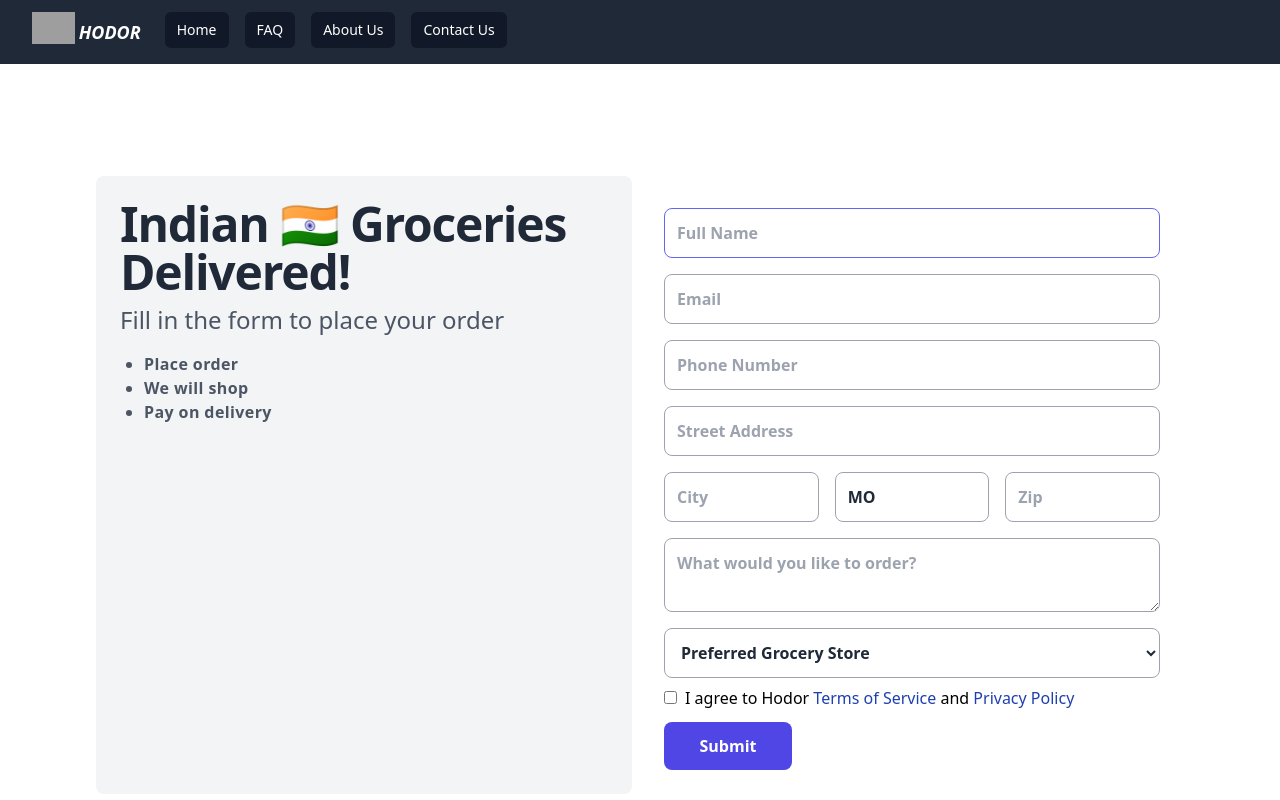
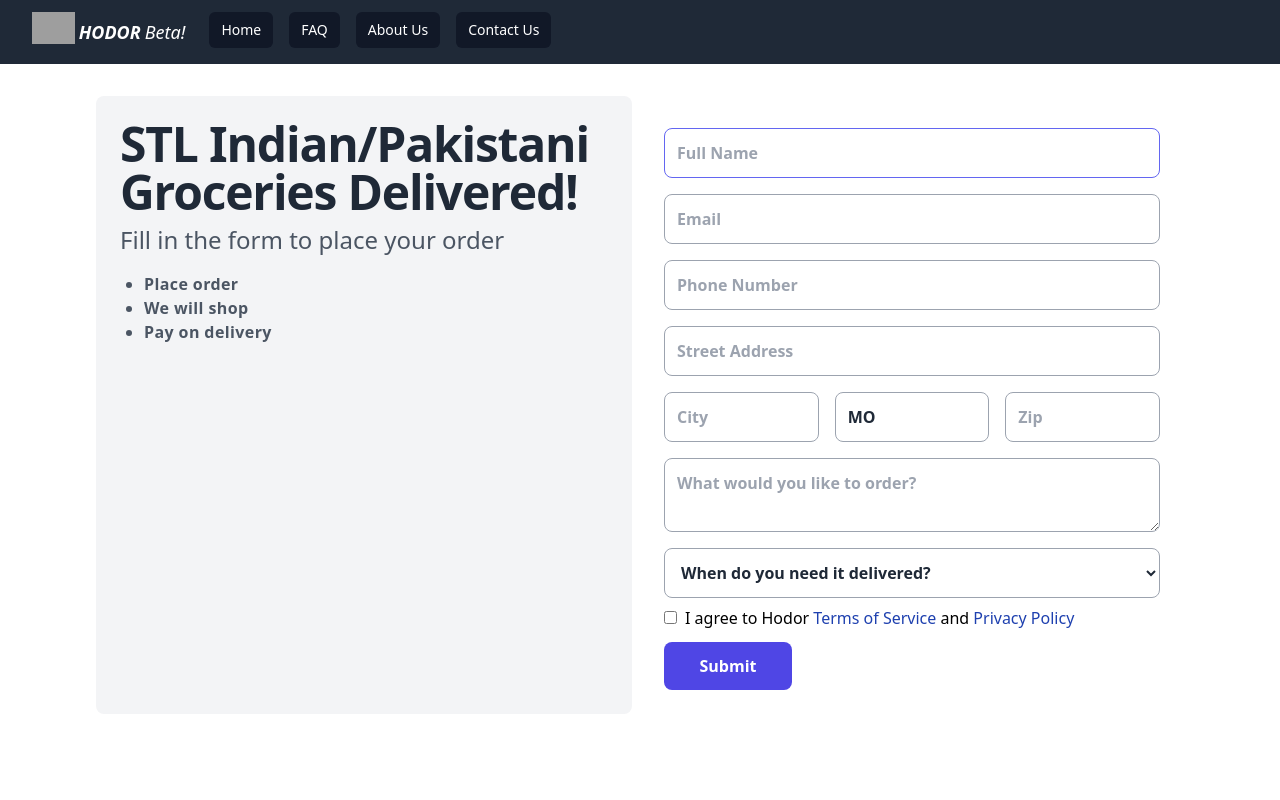
Before and after one commit to Rishi327/service-front, a React (Create React App) app: page /app/admin/allOrders in a window 1280 px wide. Built offline with nearby package versions, Linux system fonts and the light colour scheme; grey boxes are pictures that could not be loaded.

Commit message:
added navbar

```diff
--- a/src/Api.tsx
+++ b/src/Api.tsx
@@ -1,4 +1,5 @@
 import { OrderBody } from './Order'
+import {ContactBody} from './ContactUs'
 import auth from "../src/Auth";
 const baseUrl: string = 'http://localhost:8080'
 
@@ -35,17 +36,24 @@ class Api {
     return this.__request("GET", `${baseUrl}/v1/getPublicKey`);
   }
   public adminAuth(body: object) {
-      return this.__request('POST', `${baseUrl}/v1/admin/login`, JSON.stringify(body))
+    return this.__request(
+      "POST",
+      `${baseUrl}/v1/admin/login`,
+      JSON.stringify(body)
+    );
   }
   public allOrders() {
-      return this.__request("GET", `${baseUrl}/v1/admin/getAllOrders`);
+    return this.__request("GET", `${baseUrl}/v1/admin/getAllOrders`);
+  }
+  public contactUs(body: ContactBody) {
+    return this.__request("POST", `${baseUrl}/v1/contact-us`, JSON.stringify(body));
   }
 
   public async __request(method: string, uri: string, body?: any) {
     let apiError: any;
-    const headers = setHeaders()
+    const headers = setHeaders();
     try {
-      const response = await fetch(uri, {headers, method, body: body });
+      const response = await fetch(uri, { headers, method, body: body });
       console.log(response);
       if (!response.ok) {
         const packagedError = {
@@ -55,18 +63,17 @@ class Api {
         };
         throw new Error(JSON.stringify(packagedError));
       }
-      const token: any = response.headers
-      setNewToken(token['refreshedToken'])
+      const token: any = response.headers;
+      setNewToken(token["refreshedToken"]);
       return response.json();
     } catch (error) {
-
       // TODO: 403 issue needs to be fixed
       console.log(error);
       apiError = JSON.parse(error);
-      if(apiError.status === 403) {
-        auth.expireCookie()
-        window.location.href = ('/')
-        return
+      if (apiError.status === 403) {
+        auth.expireCookie();
+        window.location.href = "/";
+        return;
       }
     }
     console.error(`Error sending API request to ${uri} ${method}: ${apiError}`);
--- a/src/ContactUs.tsx
+++ b/src/ContactUs.tsx
@@ -1,28 +1,29 @@
 import React, { useEffect } from "react";
 import { useForm } from "react-hook-form";
 import Swal from "sweetalert2";
+import NavBar from "./NavBar";
 import api from "./Api";
 
 export interface ContactBody {
-  firstName: string;
-  lastName: string;
-  email: string;
-  message: string;
+  firstName: string,
+  lastName: string,
+  email: string,
+  message: string,
 }
 const ContactUs = () => {
   const { register, handleSubmit } = useForm();
-  const listClass = "font-semibold w-40 ml-6 text-md tracking-wide";
   const onSubmit = async (data: ContactBody, e: any) => {
+    console.log(data)
     try {
-    //   const placeOrder = await api.placeOrder(data);
+      await api.contactUs(data);
       Swal.fire({
         icon: "success",
-        title: "Your Order was placed sucessfully",
+        title: "Thank you for contacting us. We will get back to you shortly!",
         showConfirmButton: false,
         timer: 3000
       });
     } catch (error) {
-      console.log("Failed to send order request...");
+      console.log("Failed to send contact request...");
       console.log(error);
       Swal.fire({
         icon: "error",
@@ -34,8 +35,14 @@ const ContactUs = () => {
   };
 
   return (
-    <div className="relative flex items-top justify-center mt-20 bg-white dark:bg-gray-900 sm:items-center sm:pt-0">
-      <form onSubmit={handleSubmit(onSubmit)}  className="w-full max-w-lg">
+    <div>
+      <NavBar />
+      <div className="container px-5 mt-10 mx-auto">
+        <div>
+          <h1 className="sm:text-3xl text-2xl font-medium text-center title-font text-gray-900 mb-4">
+            Have some questions?
+          </h1>
+          <form onSubmit={handleSubmit(onSubmit)} className="w-full max-w-lg ml-auto mr-auto">
             <div className="flex flex-wrap -mx-3 mb-6">
               <div className="w-full md:w-1/2 px-3 mb-6 md:mb-0">
                 <label
@@ -45,11 +52,13 @@ const ContactUs = () => {
                   First Name
                 </label>
                 <input
-              ref={register}
-              className="appearance-none block w-full bg-gray-200 text-gray-700 border border-red-500 rounded py-3 px-4 mb-3 leading-tight focus:outline-none focus:bg-white"
-              id="grid-first-name"
+                  className="appearance-none border border-gray-400 block w-full text-gray-700 rounded-lg py-3 px-4 leading-tight focus:outline-none focus:bg-white"
+                  id="firstName"
+                  name="firstName"
                   type="text"
                   placeholder="Jane"
+                  required
+                  ref={register}
                 />
               </div>
               <div className="w-full md:w-1/2 px-3">
@@ -60,11 +69,13 @@ const ContactUs = () => {
                   Last Name
                 </label>
                 <input
-              ref={register}
-              className="appearance-none block w-full bg-gray-200 text-gray-700 border border-gray-200 rounded py-3 px-4 leading-tight focus:outline-none focus:bg-white focus:border-gray-500"
-              id="grid-last-name"
+                  className="appearance-none border border-gray-400 block w-full text-gray-700 border border-gray-200 rounded-lg py-3 px-4 leading-tight focus:outline-none focus:bg-white focus:border-gray-500"
+                  id="lastName"
+                  name="lastName"
                   type="text"
                   placeholder="Doe"
+                  required
+                  ref={register}
                 />
               </div>
             </div>
@@ -77,14 +88,13 @@ const ContactUs = () => {
                   E-mail
                 </label>
                 <input
+                  className="appearance-none block border border-gray-400 w-full text-gray-700 border border-gray-200 rounded-lg py-3 px-4 leading-tight focus:outline-none focus:bg-white focus:border-gray-500"
+                  id="email"
+                  name="email"
+                  type="email"
+                  required
                   ref={register}
-              className="appearance-none block w-full bg-gray-200 text-gray-700 border border-gray-200 rounded py-3 px-4 mb-3 leading-tight focus:outline-none focus:bg-white focus:border-gray-500"
-              id="email"
-              type="email"
                 />
-            <p className="text-gray-600 text-xs italic">
-              Some tips - as long as needed
-            </p>
               </div>
             </div>
             <div className="flex flex-wrap -mx-3 mb-6">
@@ -96,28 +106,27 @@ const ContactUs = () => {
                   Message
                 </label>
                 <textarea
+                  className=" no-resize appearance-none border border-gray-400 block w-full text-gray-700 border border-gray-200 rounded-lg py-3 px-4 leading-tight focus:outline-none focus:bg-white focus:border-gray-500 h-48 resize-none"
+                  id="message"
+                  name="message"
+                  required
                   ref={register}
-              className=" no-resize appearance-none block w-full bg-gray-200 text-gray-700 border border-gray-200 rounded py-3 px-4 mb-3 leading-tight focus:outline-none focus:bg-white focus:border-gray-500 h-48 resize-none"
-              id="message"
                 ></textarea>
-            <p className="text-gray-600 text-xs italic">
-              Re-size can be disabled by set by resize-none / resize-y /
-              resize-x / resize
-            </p>
               </div>
             </div>
             <div className="md:flex md:items-center">
               <div className="md:w-1/3">
                 <button
-              className="shadow bg-teal-400 hover:bg-teal-400 focus:shadow-outline focus:outline-none text-white font-bold py-2 px-4 rounded"
-              type="button"
+                  className="md:w-32 bg-indigo-600 hover:bg-blue-dark text-white font-bold py-3 px-6 rounded-lg hover:bg-indigo-500 transition ease-in-out duration-300"
+                  type="submit"
                 >
                   Send
                 </button>
               </div>
-          <div className="md:w-2/3"></div>
             </div>
           </form>
+        </div>
+      </div>
     </div>
   );
 };
--- a/src/NavBar.tsx
+++ b/src/NavBar.tsx
@@ -55,6 +55,9 @@ return (
             />
             <span className="hidden lg:block h-8 w-auto font-bold text-lg text-white mt-1 ml-1 italic text-opacity-100">
               HODOR
+            </span>
+            <span className="hidden lg:block h-8 w-auto text-lg text-white mt-1 ml-1 italic text-opacity-100">
+              Beta!
             </span>
             {/* <img
               className="block lg:hidden h-8 w-auto"
--- a/src/Order.tsx
+++ b/src/Order.tsx
@@ -40,13 +40,13 @@ const Order = () => {
   }
 
     return (
-      <div className="relative flex items-top justify-center mt-20 bg-white dark:bg-gray-900 sm:items-center sm:pt-0">
+      <div className="relative flex items-top justify-center mt-18 bg-white dark:bg-gray-900 sm:items-center sm:pt-0">
         <div className="max-w-6xl mx-auto sm:px-6 lg:px-8">
           <div className="mt-8 overflow-hidden">
             <div className="grid grid-cols-1 md:grid-cols-2">
               <div className="p-6 mr-2 bg-gray-100 dark:bg-gray-800 sm:rounded-lg">
                 <h1 className="text-4xl sm:text-5xl text-gray-800 dark:text-white font-extrabold tracking-tight">
-                  Indian 🇮🇳 Groceries Delivered!
+                  STL Indian/Pakistani Groceries Delivered!
                 </h1>
                 <p className="text-normal text-lg sm:text-2xl font-medium text-gray-600 dark:text-gray-400 mt-2">
                   Fill in the form to place your order
@@ -177,16 +177,21 @@ const Order = () => {
                 </div>
                 <div className="flex flex-col mt-2">
                   <label htmlFor="tel" className="hidden">
-                    Preferred Grocery Store
+                    When do you need it delivered?
                   </label>
                   <select
                     name="preferredStore"
                     className="w-100 mt-2 py-3 px-3 rounded-lg bg-white dark:bg-gray-800 border border-gray-400 dark:border-gray-700 text-gray-800 font-semibold focus:border-indigo-500 focus:outline-none"
                     ref={register}
                   >
-                    <option value="">Preferred Grocery Store</option>
-                    <option value="seema">Seema</option>
-                    <option value="desi-bazaar">Desi Bazaar</option>
+                    <option value="">When do you need it delivered?</option>
+                    <option value="seema">Monday</option>
+                    <option value="desi-bazaar">Tuesday</option>
+                    <option value="desi-bazaar">Wednesday</option>
+                    <option value="desi-bazaar">Thursday</option>
+                    <option value="desi-bazaar">Friday</option>
+                    <option value="desi-bazaar">Saturday</option>
+                    <option value="desi-bazaar">Sunday</option>
                   </select>
                 </div>
                 <div className="flex flex-col mt-2">
```
Also changed, not shown: 1 other file (tests, documents, lock files or other folders). Lines whose indentation alone changed are shown as unchanged.
